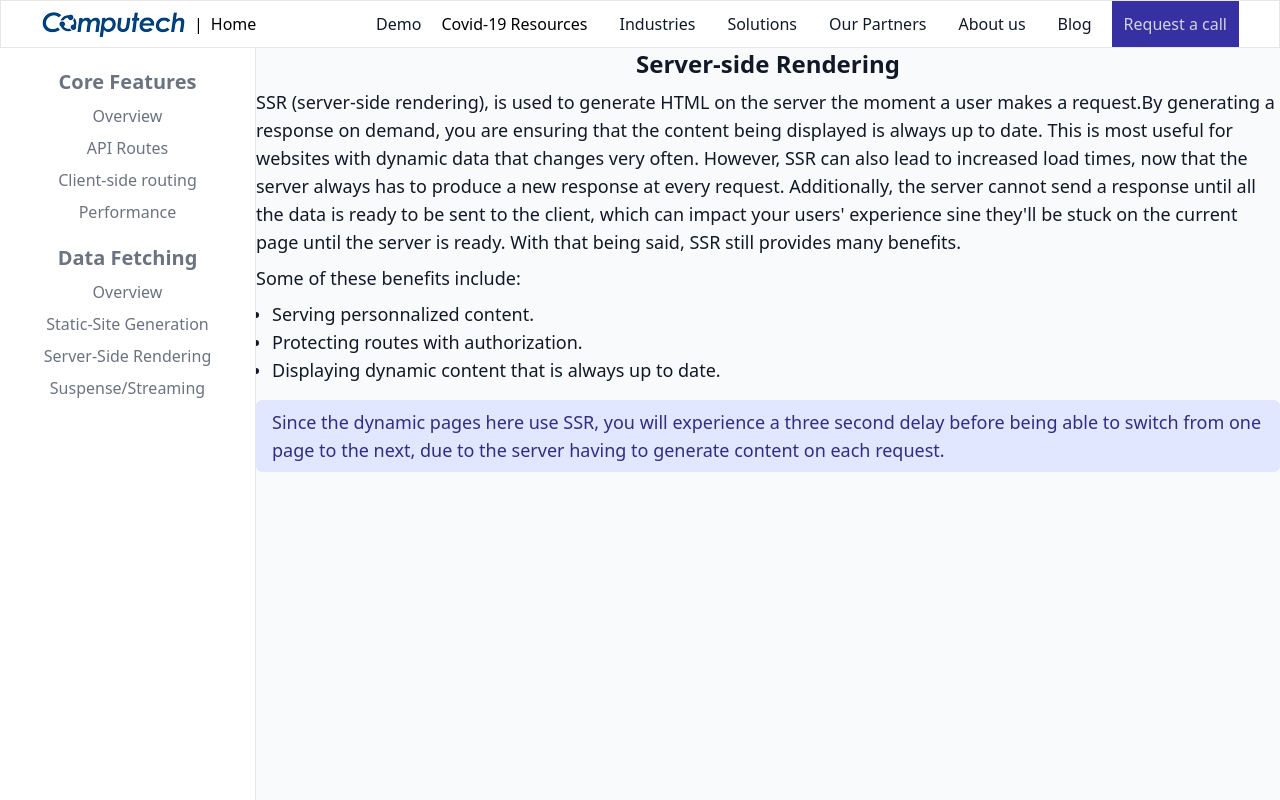
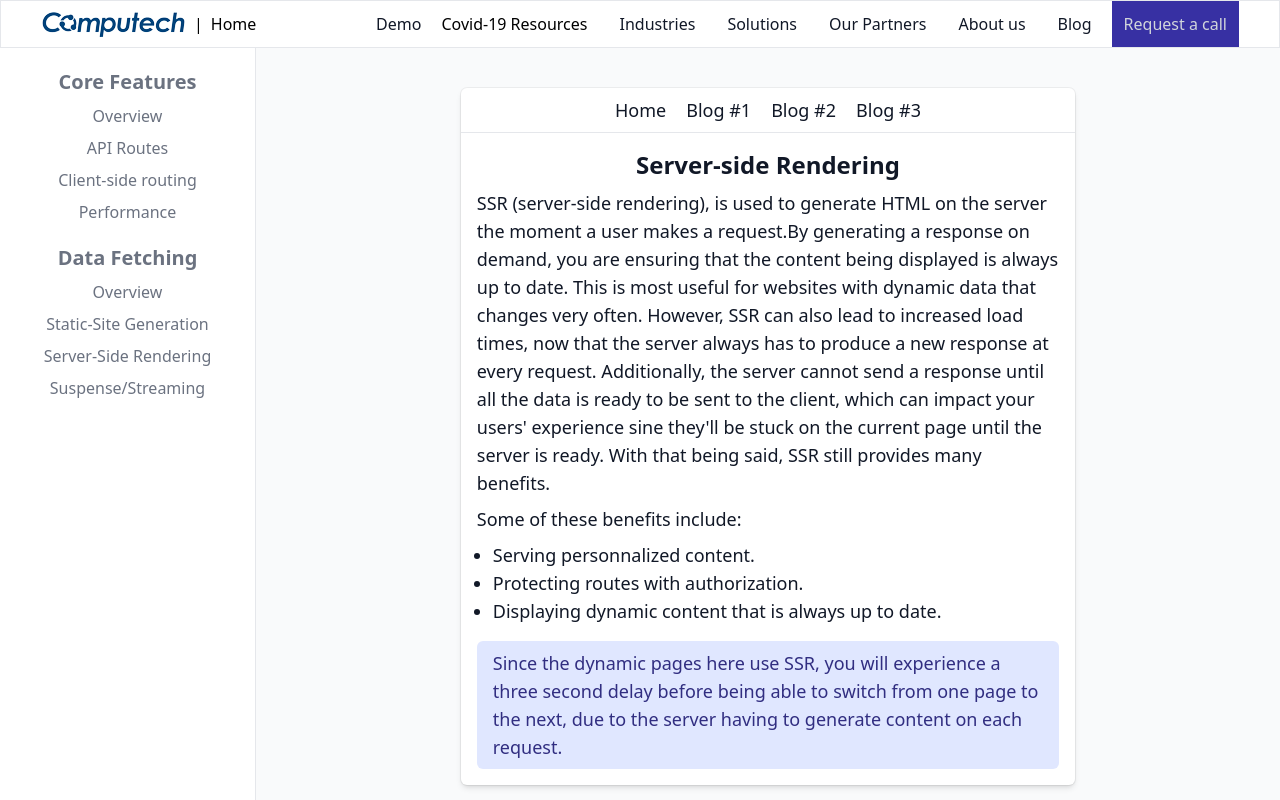
Before and after one commit to bluepnwage/computech-demo, a Next.js app: page /demo/data-fetching/ssr in a window 1280 px wide. Built offline with nearby package versions, Linux system fonts and the light colour scheme.

Commit message:
fix file typo

```diff
--- /dev/null
+++ b/app/demo/data-fetching/ssr/layout.tsx
@@ -0,0 +1,20 @@
+import { NestedNav } from "@components/demo/NestedNav";
+import type { ReactNode } from "react";
+
+interface PropTypes {
+  children: ReactNode;
+}
+
+export default function Layout({ children }: PropTypes) {
+  return (
+    <div className="flex flex-col pt-10 justify-center items-center">
+      <div
+        style={{ minHeight: 200 }}
+        className=" w-3/5 p-4 bg-white rounded-md text-gray-900 shadow-md ring-1 ring-black ring-opacity-5"
+      >
+        <NestedNav slug={"ssr"} />
+        {children}
+      </div>
+    </div>
+  );
+}
```
